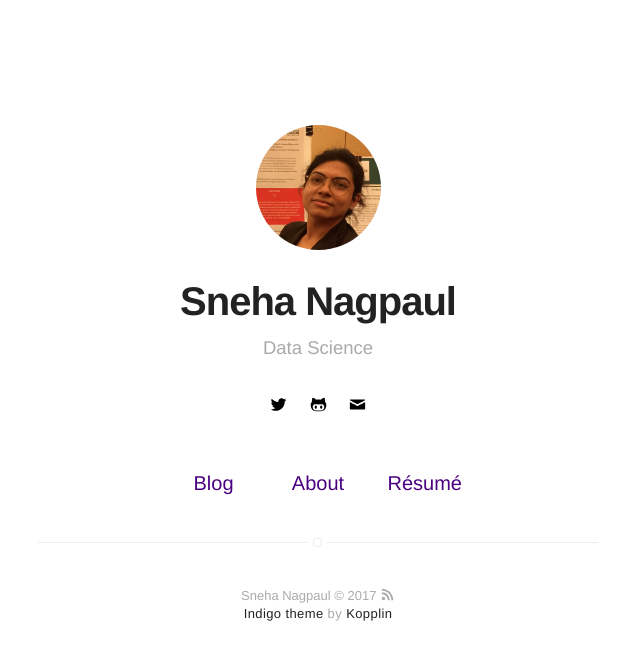
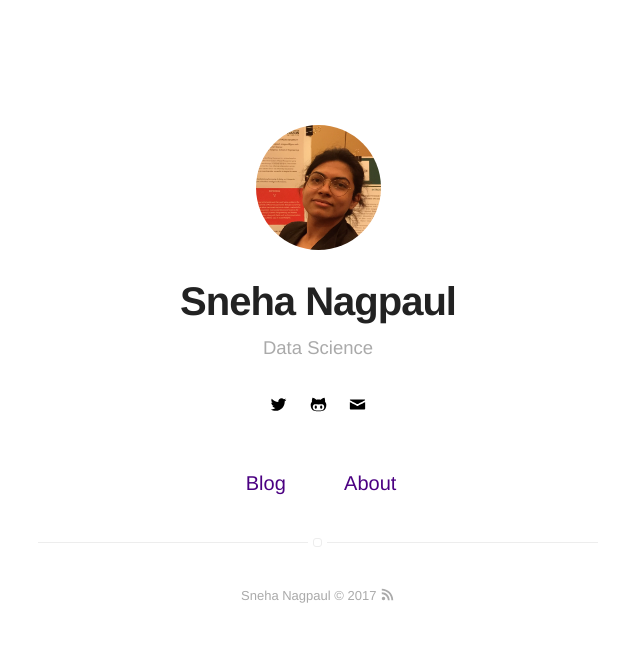
Before and after one commit to nagpaul/nagpaul.github.io, a Jekyll site: the page built from index.html, in a window 1280 px wide. Shown: the top 660 px of the page, without its empty margins (322-962 px from the left). Built offline with Jekyll 4.4.1, drawn with Linux system fonts in a browser that asks for light colours; part of the change alters nothing that is shown.

Commit message:
Removed Resume and Footer

```diff
--- a/_config.yml
+++ b/_config.yml
@@ -12,9 +12,9 @@ picture: assets/images/profile.png
 
 # If you want to include your resume, set to true
 # and specify source (external or local).
-resume: true
-resume-external: true
-resume-url: https://google.com/?q=my+resume
+# resume: true
+# resume-external: true
+# resume-url: https://google.com/?q=my+resume
 
 url: http://sneha.co
 # your url: http://USERNAME.github.io
--- a/_includes/footer.html
+++ b/_includes/footer.html
@@ -1,7 +1,7 @@
 <footer class="footer-main">
     {{ site.name }} © {{ site.time | date: '%Y' }} <a class="link" href="{{ site.url }}/feed.xml" target="_blank"><svg class="icon icon-rss"><use xlink:href="#icon-rss"></use></svg></a>
 
-    <p class="extra">
+    <!-- <p class="extra">
         <a class="link" href="https://github.com/sergiokopplin/indigo">Indigo theme</a> by <a class="link" href="http://koppl.in">Kopplin</a>
-    </p>
+    </p> -->
 </footer>
```
